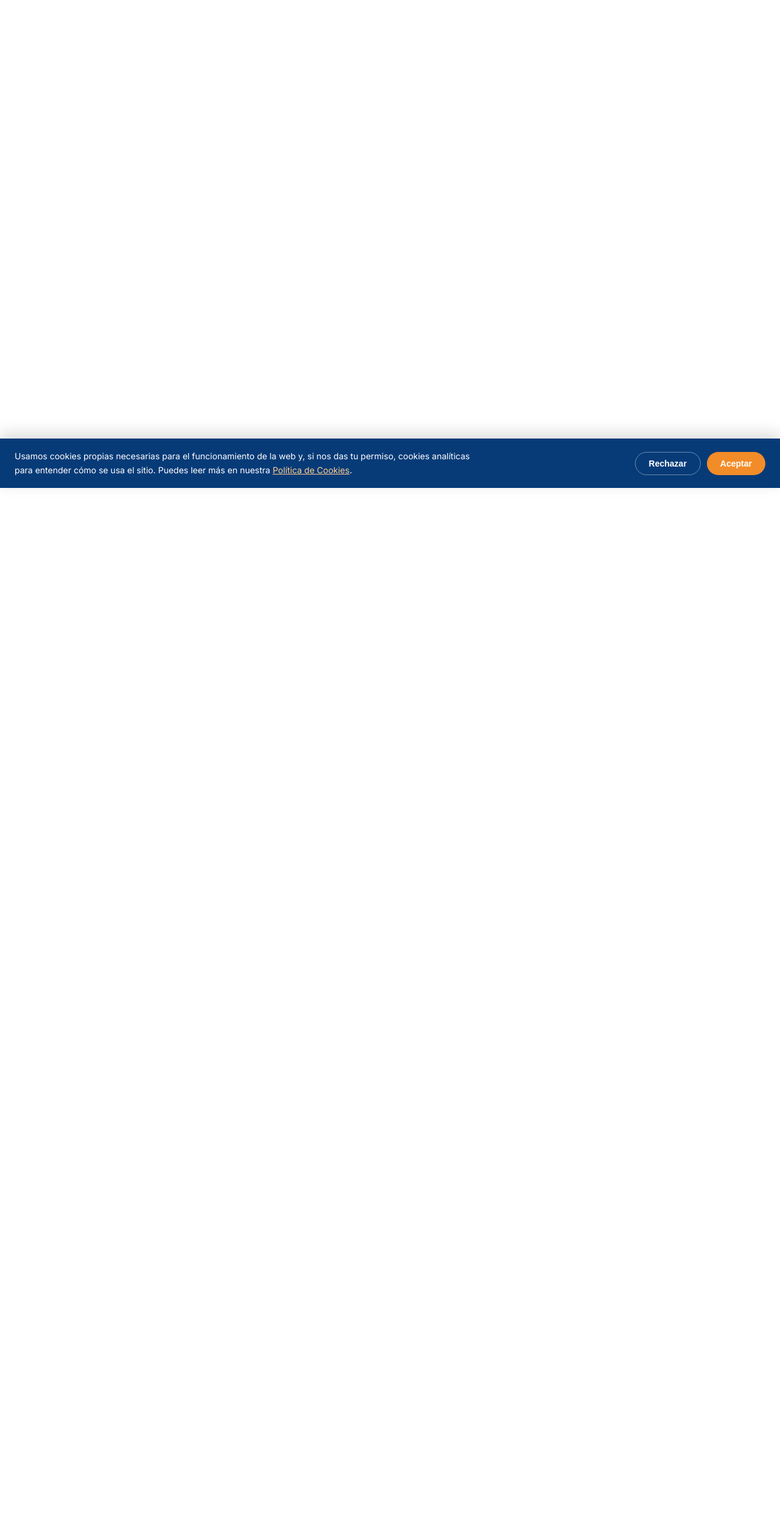
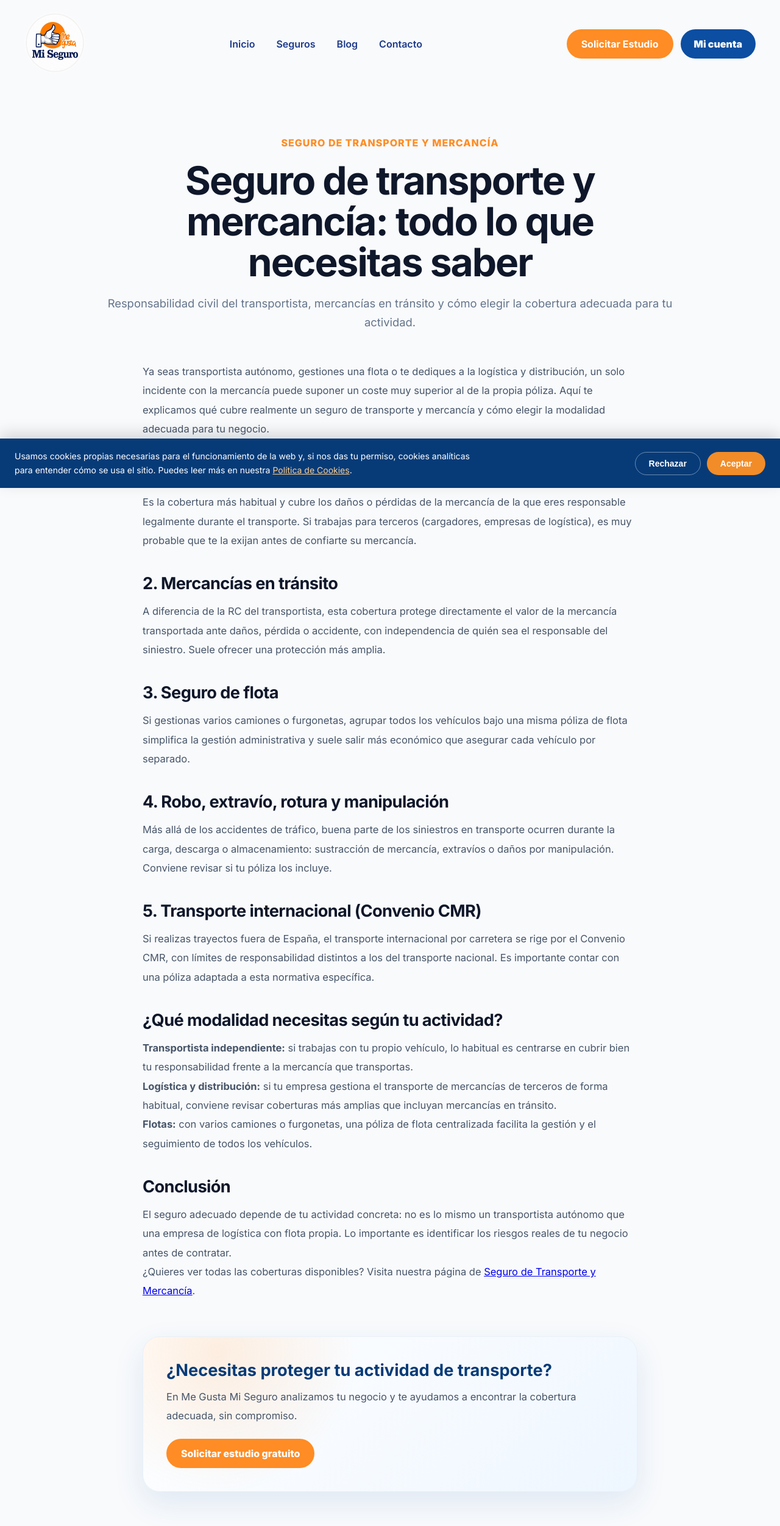
Before and after one commit to JaviGzlez/megustamiseguro, a React (Vite) app: page /blog/seguro-transporte-mercancia-todo-lo-que-necesitas-saber in a window 1280 px wide. Shown: the top 2502 px of the page at 61% size. Before the commit the page ends 800 px from the top, so only its background shows below. Built offline with nearby package versions, Linux system fonts and the light colour scheme.

Commit message:
Blog de transporte

```diff
--- a/scripts/prerender-meta.mjs
+++ b/scripts/prerender-meta.mjs
@@ -148,6 +148,12 @@ const ROUTES = [
     description:
       "Responsabilidad civil, accidentes, comercio, salud y protección profesional para autónomos.",
   },
+  {
+    path: "/blog/seguro-transporte-mercancia-todo-lo-que-necesitas-saber",
+    title: "Seguro de transporte y mercancía: todo lo que necesitas saber | Me Gusta Mi Seguro",
+    description:
+      "Responsabilidad civil del transportista, mercancías en tránsito, flotas y transporte internacional. Te contamos qué cubre cada modalidad y cuál necesitas.",
+  },
 ];
 
 function buildHtml(template, route) {
--- a/src/main.jsx
+++ b/src/main.jsx
@@ -22,6 +22,7 @@ import ArticuloSeguroVida from "./pages/ArticuloSeguroVida";
 import ArticuloSeguroMascotas from "./pages/ArticuloSeguroMascotas";
 import ArticuloSeguroGatos from "./pages/ArticuloSeguroGatos";
 import ArticuloAutonomos from "./pages/ArticuloAutonomos";
+import ArticuloSeguroTransporte from "./pages/ArticuloSeguroTransporte";
 import AvisoLegal from "./pages/AvisoLegal";
 import PoliticaPrivacidad from "./pages/PoliticaPrivacidad";
 import PoliticaCookies from "./pages/PoliticaCookies";
@@ -87,6 +88,10 @@ ReactDOM.createRoot(document.getElementById("root")).render(
            path="/blog/seguros-para-autonomos"
            element={<ArticuloAutonomos />}
         />
+        <Route
+           path="/blog/seguro-transporte-mercancia-todo-lo-que-necesitas-saber"
+           element={<ArticuloSeguroTransporte />}
+        />
 
         <Route path="/aviso-legal" element={<AvisoLegal />} />
         <Route path="/politica-privacidad" element={<PoliticaPrivacidad />} />
--- /dev/null
+++ b/src/pages/ArticuloSeguroTransporte.jsx
@@ -0,0 +1,194 @@
+import "./Blog.css";
+import { Helmet } from "react-helmet-async";
+import FaqSchema from "../components/FaqSchema";
+
+function ArticuloSeguroTransporte() {
+  return (
+    <main className="blogPage">
+      <Helmet>
+        <title>Seguro de transporte y mercancía: todo lo que necesitas saber | Me Gusta Mi Seguro</title>
+        <meta
+          name="description"
+          content="Responsabilidad civil del transportista, mercancías en tránsito, flotas y transporte internacional. Te contamos qué cubre cada modalidad y cuál necesitas."
+        />
+              <link rel="canonical" href="https://megustamiseguro.es/blog/seguro-transporte-mercancia-todo-lo-que-necesitas-saber" />
+
+        <meta property="og:type" content="website" />
+        <meta property="og:title" content="Seguro de transporte y mercancía: todo lo que necesitas saber | Me Gusta Mi Seguro" />
+        <meta property="og:description" content="Responsabilidad civil del transportista, mercancías en tránsito, flotas y transporte internacional. Te contamos qué cubre cada modalidad y cuál necesitas." />
+        <meta property="og:url" content="https://megustamiseguro.es/blog/seguro-transporte-mercancia-todo-lo-que-necesitas-saber" />
+        <meta property="og:image" content="https://megustamiseguro.es/og-image.jpg" />
+        <meta property="og:locale" content="es_ES" />
+        <meta property="og:site_name" content="Me Gusta Mi Seguro" />
+
+        <meta name="twitter:card" content="summary_large_image" />
+        <meta name="twitter:title" content="Seguro de transporte y mercancía: todo lo que necesitas saber | Me Gusta Mi Seguro" />
+        <meta name="twitter:description" content="Responsabilidad civil del transportista, mercancías en tránsito, flotas y transporte internacional. Te contamos qué cubre cada modalidad y cuál necesitas." />
+        <meta name="twitter:image" content="https://megustamiseguro.es/og-image.jpg" />
+      </Helmet>
+
+      <FaqSchema
+        items={[
+          {
+            question: "¿Es obligatorio un seguro de mercancías para transportistas?",
+            answer:
+              "El seguro de responsabilidad civil del vehículo sí es obligatorio, pero la cobertura específica de la mercancía transportada (RC del transportista o mercancías en tránsito) no siempre lo es por ley, aunque muchos clientes y cargadores la exigen contractualmente antes de confiarte su mercancía.",
+          },
+          {
+            question: "¿Qué diferencia hay entre RC del transportista y mercancías en tránsito?",
+            answer:
+              "La RC del transportista cubre tu responsabilidad legal como transportista ante daños o pérdidas de la mercancía que llevas. El seguro de mercancías en tránsito protege el valor de la mercancía en sí, independientemente de quién sea responsable del daño, y suele ofrecer una cobertura más amplia.",
+          },
+          {
+            question: "¿Necesito un seguro distinto para transporte internacional?",
+            answer:
+              "El transporte internacional por carretera se rige por el Convenio CMR, que establece límites de responsabilidad distintos a los del transporte nacional. Conviene contar con una póliza adaptada a esa normativa si haces trayectos fuera de España.",
+          },
+        ]}
+      />
+
+      <header className="blogHeader">
+        <a href="/">
+          <img
+            src="/images/logo.png"
+            alt="Me Gusta Mi Seguro"
+            className="blogLogo"
+          />
+        </a>
+
+        <nav className="blogNav">
+          <a href="/">Inicio</a>
+          <a href="/#seguros">Seguros</a>
+          <a href="/blog">Blog</a>
+          <a href="/#contacto">Contacto</a>
+        </nav>
+
+        <div className="headerAcciones">
+          <a href="/#contacto" className="blogHeaderBtn">
+          Solicitar Estudio
+          </a>
+
+          <a href="/mi-cuenta" className="miCuentaBtn">
+          Mi cuenta
+          </a>
+        </div>
+      </header>
+
+      <section className="articleHero">
+        <p>Seguro de Transporte y Mercancía</p>
+
+        <h1>Seguro de transporte y mercancía: todo lo que necesitas saber</h1>
+
+        <span>
+          Responsabilidad civil del transportista, mercancías en tránsito y
+          cómo elegir la cobertura adecuada para tu actividad.
+        </span>
+      </section>
+
+      <article className="articleContent">
+        <p className="articleIntro">
+          Ya seas transportista autónomo, gestiones una flota o te dediques a
+          la logística y distribución, un solo incidente con la mercancía
+          puede suponer un coste muy superior al de la propia póliza. Aquí te
+          explicamos qué cubre realmente un seguro de transporte y mercancía
+          y cómo elegir la modalidad adecuada para tu negocio.
+        </p>
+
+        <h2>1. Responsabilidad civil del transportista</h2>
+
+        <p>
+          Es la cobertura más habitual y cubre los daños o pérdidas de la
+          mercancía de la que eres responsable legalmente durante el
+          transporte. Si trabajas para terceros (cargadores, empresas de
+          logística), es muy probable que te la exijan antes de confiarte su
+          mercancía.
+        </p>
+
+        <h2>2. Mercancías en tránsito</h2>
+
+        <p>
+          A diferencia de la RC del transportista, esta cobertura protege
+          directamente el valor de la mercancía transportada ante daños,
+          pérdida o accidente, con independencia de quién sea el responsable
+          del siniestro. Suele ofrecer una protección más amplia.
+        </p>
+
+        <h2>3. Seguro de flota</h2>
+
+        <p>
+          Si gestionas varios camiones o furgonetas, agrupar todos los
+          vehículos bajo una misma póliza de flota simplifica la gestión
+          administrativa y suele salir más económico que asegurar cada
+          vehículo por separado.
+        </p>
+
+        <h2>4. Robo, extravío, rotura y manipulación</h2>
+
+        <p>
+          Más allá de los accidentes de tráfico, buena parte de los
+          siniestros en transporte ocurren durante la carga, descarga o
+          almacenamiento: sustracción de mercancía, extravíos o daños por
+          manipulación. Conviene revisar si tu póliza los incluye.
+        </p>
+
+        <h2>5. Transporte internacional (Convenio CMR)</h2>
+
+        <p>
+          Si realizas trayectos fuera de España, el transporte internacional
+          por carretera se rige por el Convenio CMR, con límites de
+          responsabilidad distintos a los del transporte nacional. Es
+          importante contar con una póliza adaptada a esta normativa
+          específica.
+        </p>
+
+        <h2>¿Qué modalidad necesitas según tu actividad?</h2>
+
+        <p>
+          <strong>Transportista independiente:</strong> si trabajas con tu
+          propio vehículo, lo habitual es centrarse en cubrir bien tu
+          responsabilidad frente a la mercancía que transportas.
+        </p>
+
+        <p>
+          <strong>Logística y distribución:</strong> si tu empresa gestiona
+          el transporte de mercancías de terceros de forma habitual, conviene
+          revisar coberturas más amplias que incluyan mercancías en tránsito.
+        </p>
+
+        <p>
+          <strong>Flotas:</strong> con varios camiones o furgonetas, una
+          póliza de flota centralizada facilita la gestión y el seguimiento
+          de todos los vehículos.
+        </p>
+
+        <h2>Conclusión</h2>
+
+        <p>
+          El seguro adecuado depende de tu actividad concreta: no es lo mismo
+          un transportista autónomo que una empresa de logística con flota
+          propia. Lo importante es identificar los riesgos reales de tu
+          negocio antes de contratar.
+        </p>
+
+        <p>
+          ¿Quieres ver todas las coberturas disponibles? Visita nuestra
+          página de{" "}
+          <a href="/transporte-mercancia">Seguro de Transporte y Mercancía</a>.
+        </p>
+
+        <div className="articleCta">
+          <h3>¿Necesitas proteger tu actividad de transporte?</h3>
+
+          <p>
+            En Me Gusta Mi Seguro analizamos tu negocio y te ayudamos a
+            encontrar la cobertura adecuada, sin compromiso.
+          </p>
+
+          <a href="/#contacto">Solicitar estudio gratuito</a>
+        </div>
+      </article>
+    </main>
+  );
+}
+
+export default ArticuloSeguroTransporte;
--- a/src/pages/Blog.jsx
+++ b/src/pages/Blog.jsx
@@ -42,6 +42,11 @@ function Blog() {
       title: "Seguros para autónomos: trabajar con más tranquilidad",
       text: "Responsabilidad civil, accidentes, comercio, salud y protección profesional.",
       url: "/blog/seguros-para-autonomos",
+    },
+    {
+      title: "Seguro de transporte y mercancía: todo lo que necesitas saber",
+      text: "RC del transportista, mercancías en tránsito, flotas y transporte internacional.",
+      url: "/blog/seguro-transporte-mercancia-todo-lo-que-necesitas-saber",
     },
   ];
 
```
Also changed, not shown: 1 other file (tests, documents, lock files or other folders).
